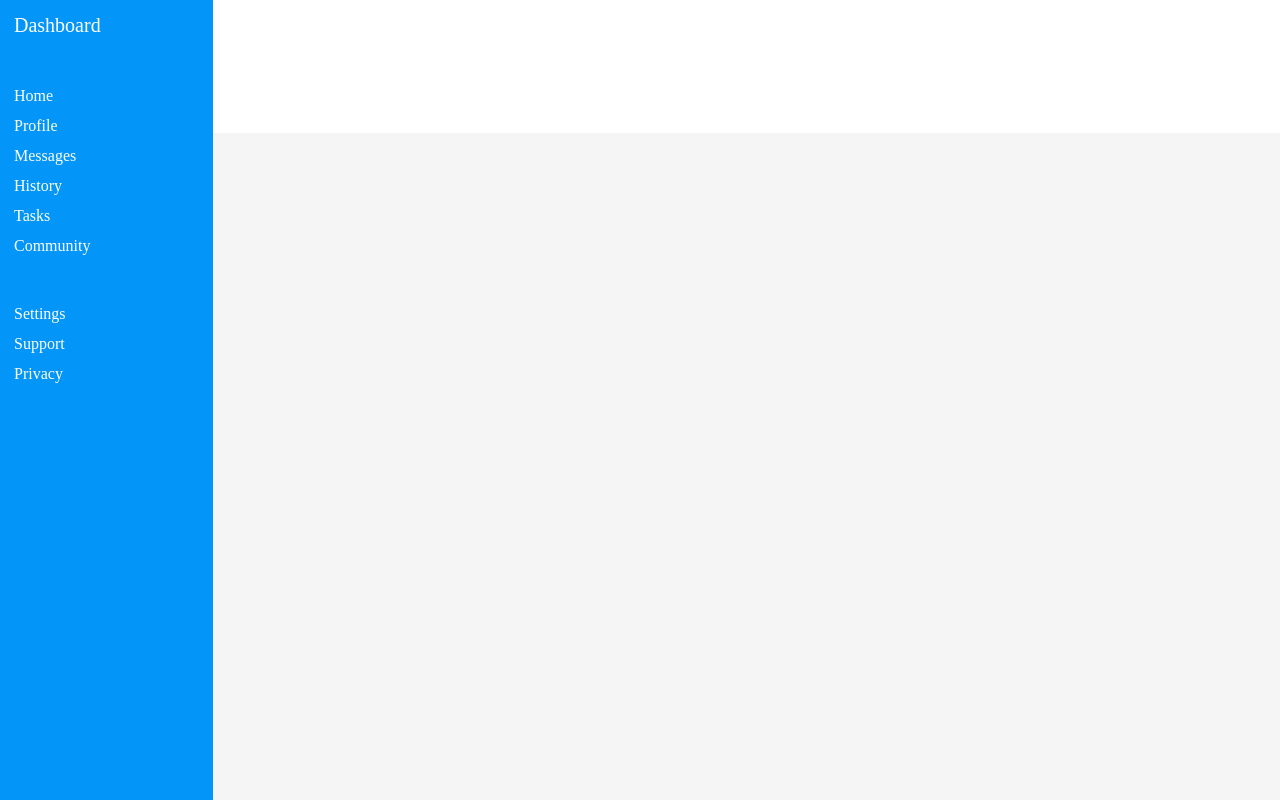
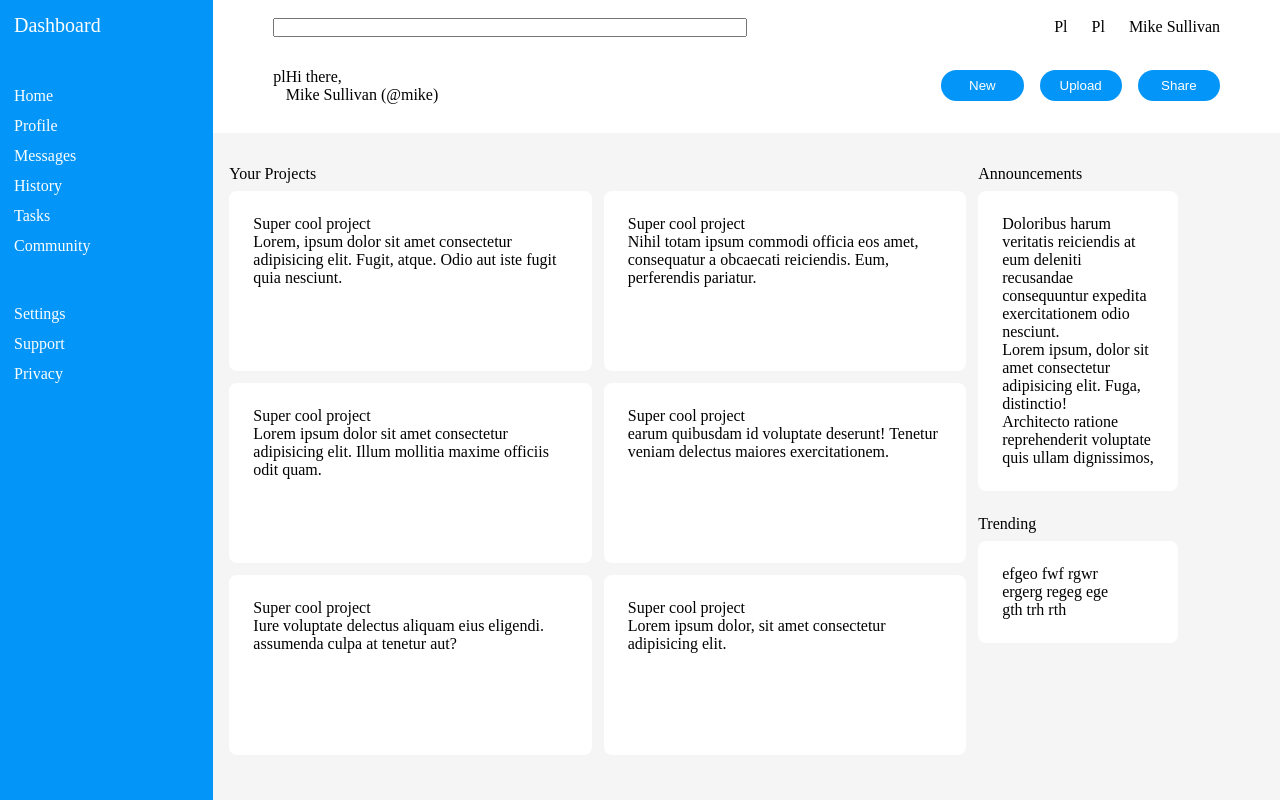
Before and after one commit to mike-344/admin-dashboard, a plain HTML site: page index.html in a window 1280 px wide. Drawn offline with Linux system fonts and the light colour scheme.

Commit message:
layout content section

```diff
--- a/index.html
+++ b/index.html
@@ -29,9 +29,100 @@
             </div>
         </div>
         <div class = "header">
-
+            <div class="top-head-wrap">
+                <input type="search">
+                <div class="user-account">
+                    <a href="">
+                        Pl
+                    </a>
+                    <a href="">
+                        Pl
+                    </a>
+                    <a href="">
+                        Mike Sullivan
+                    </a>
+            </div>
+            </div>
+            <div class = "bot-head-wrap">
+                <div class = "logo-greeting">
+                    <a href="">pl</a>
+                    <div class="greeting">
+                        <p>Hi there,</p>
+                        <p>Mike Sullivan (@mike)</p>
+                    </div>
+                </div>
+                <div class="buttons">
+                    <button>New</button>
+                    <button>Upload</button>
+                    <button>Share</button>
+                </div>
+            </div>
         </div>
         <div class = "content">
+            <div class="project-cards">
+                <div class = "content-head">Your Projects</div>
+                    <div class="cards">
+                        <div class="card">
+                            <div>Super cool project</div>
+                            <div class="card-text">
+                            Lorem, ipsum dolor sit amet consectetur adipisicing elit.
+                                Fugit, atque. Odio aut iste fugit quia nesciunt.
+                        </div>
+                        </div>
+                        <div class="card">
+                            <div>Super cool project</div>
+                            <div class="card-text">
+                            Nihil totam ipsum commodi officia eos amet,
+                                consequatur a obcaecati reiciendis. Eum, perferendis pariatur.
+                        </div>
+                        </div>
+                        <div class="card">
+                            <div>Super cool project</div>
+                            <div class="card-text">
+                            Lorem ipsum dolor sit amet consectetur adipisicing elit.
+                                Illum mollitia maxime officiis odit quam.
+                        </div>
+                        </div>
+                        <div class="card">
+                            <div>Super cool project</div>
+                            <div class="card-text">
+                            earum quibusdam id voluptate deserunt!
+                                Tenetur veniam delectus maiores exercitationem.
+                            </div>
+                            </div>
+                        <div class="card">
+                            <div>Super cool project</div>
+                            <div class="card-text">
+                            Iure voluptate delectus aliquam eius eligendi.
+                                assumenda culpa at tenetur aut?
+                            </div>
+                            </div>
+                        <div class="card">
+                            <div>Super cool project</div>
+                            <div class="card-text">Lorem ipsum dolor, sit amet consectetur adipisicing elit.</div>
+                            </div>
+                    </div>
+            </div>
+
+
+                <div class="content-right">
+                    <div class = "announcements">
+                        <div class = "content-head">Announcements</div>
+                        <div class="announcement-cards">
+                            <div>Doloribus harum veritatis reiciendis at eum deleniti recusandae consequuntur expedita exercitationem odio nesciunt.</div>
+                            <div>Lorem ipsum, dolor sit amet consectetur adipisicing elit. Fuga, distinctio!</div>
+                            <div>Architecto ratione reprehenderit voluptate quis ullam dignissimos,</div>
+                        </div>
+                    </div>
+                    <div class="trending">
+                        <div class = "content-head">Trending</div>
+                        <div class="trend-cards">
+                            <div>efgeo fwf  rgwr</div>
+                            <div>ergerg regeg ege</div>
+                            <div>gth trh rth</div>
+                        </div>
+                    </div>
+                </div>
 
         </div>
     </div>
--- a/styles/style.css
+++ b/styles/style.css
@@ -24,8 +24,10 @@ a{
 }
 
 .content{
-    background-color: whitesmoke
-
+    background-color: whitesmoke;
+    padding: 32px 16px;
+    display: flex;
+    gap: 12px;
 }
 
 .side-nav, .side-settings{
@@ -50,3 +52,86 @@ a{
 .sidebar p{
     font-size: 20px;
 }
+
+.top-head-wrap{
+    display: grid;
+    grid-template-columns: 1fr 1fr;
+}
+.user-account{
+    justify-self: end;
+    display: grid;
+    grid-template-columns: repeat(3, max-content);
+    gap: 24px;
+
+}
+
+.header{
+    padding: 18px 60px;
+}
+
+.logo-greeting{
+    display: grid;
+    grid-template-columns: repeat(2, max-content);
+}
+
+.bot-head-wrap{
+    display: grid;
+    height: 100%;
+    grid-template-columns: 1fr 1fr;
+    align-items: center;
+
+
+}
+.buttons{
+    justify-self: end;
+    display: grid;
+    grid-template-columns: repeat(3, 1fr);
+    gap: 16px;
+
+}
+
+.buttons button{
+    padding: 8px 20px;
+    border-radius: 20px;
+    background-color: rgb(3, 149, 247);
+    color: white;
+    border: none;
+}
+
+.card{
+    background-color: white;
+    height: 180px;
+    border-radius: 8px;
+    padding: 24px;
+}
+.cards{
+    display: grid;
+    grid-template-columns: repeat(auto-fit, minmax(260px, 1fr));
+    gap: 12px;
+
+
+}
+
+
+
+.announcement-cards, .trend-cards{
+    background-color: white;
+    width: 200px;
+    height: fit-content;
+    padding: 24px;
+    border-radius: 8px;
+
+}
+.content-right{
+    display: flex;
+    flex-direction: column;
+
+
+}
+
+.content-head{
+    margin-bottom: 8px;
+}
+.trending{
+    margin-top: 24px;
+}
```
